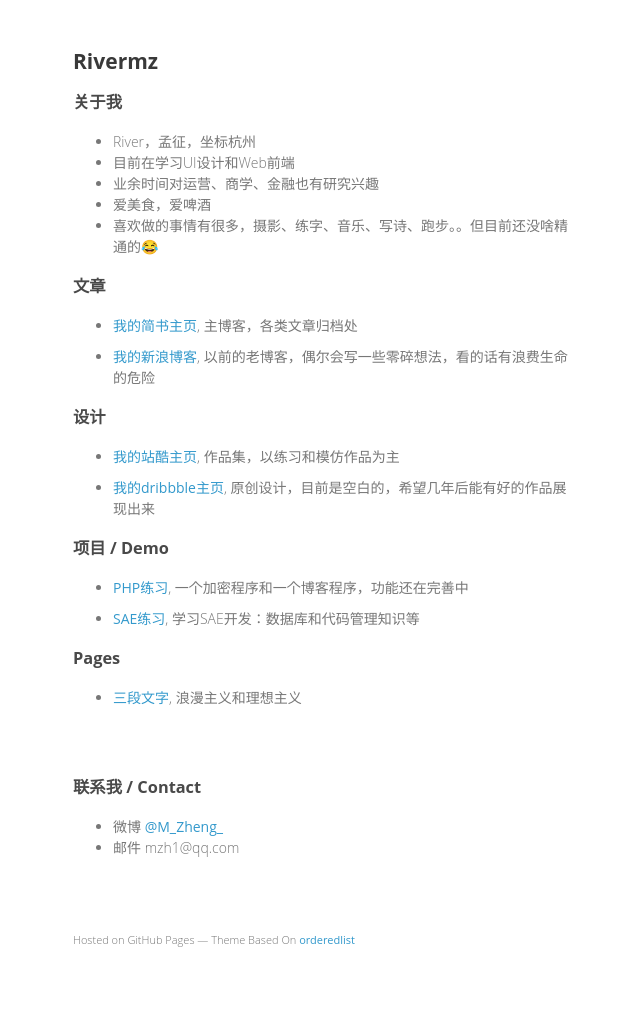
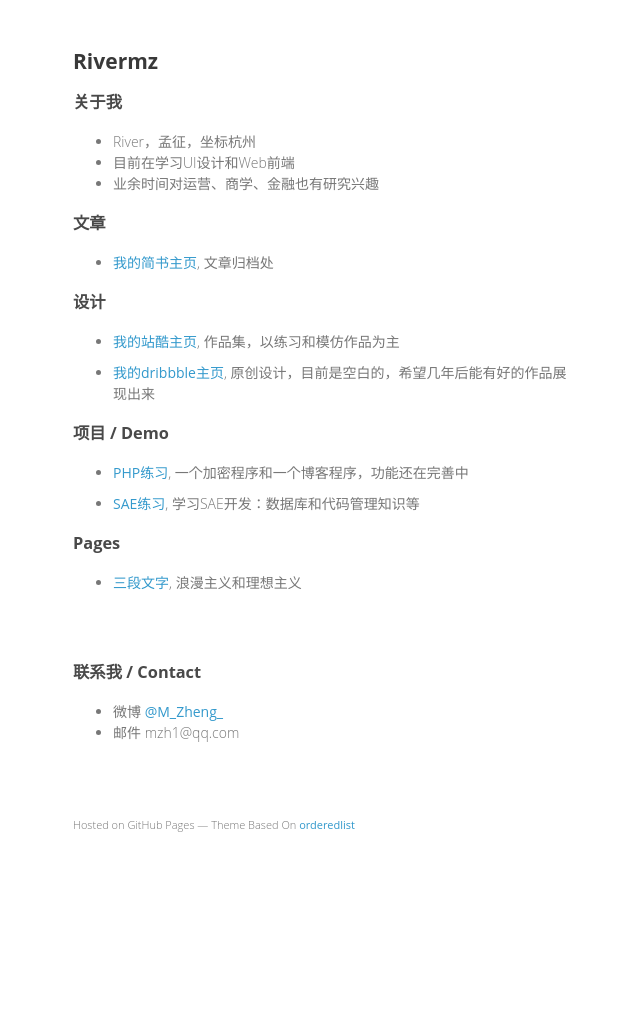
Before and after one commit to river0101/gitblog, a Jekyll site: the page index.html, which Jekyll copies as it is, in a window 1280 px wide. Shown: the whole page, without its empty margins (317-957 px from the left). Built offline with Jekyll 4.4.1, drawn with Linux system fonts in a browser that asks for light colours; after the commit the page ends 904 px from its top, so only the background shows below that.

Commit message:
Update index.html
naive啊

```diff
--- a/index.html
+++ b/index.html
@@ -18,13 +18,11 @@
 	 	   	<li>River，孟征，坐标杭州</li>
 	 	   	<li>目前在学习UI设计和Web前端</li>
 	 	   	<li>业余时间对运营、商学、金融也有研究兴趣</li>
-	 	   	<li>爱美食，爱啤酒</li>
-	 	   	<li>喜欢做的事情有很多，摄影、练字、音乐、写诗、跑步。。但目前还没啥精通的😂</li>
 	 	</ul>
 
 	 	<h3>文章</h3> <ul class="articleList">
-		 	<li><a href="http://www.jianshu.com/users/c31d99122f2c/latest_articles" target="_blank">我的简书主页</a>, 主博客，各类文章归档处</li>
-		 	<li><a href="http://blog.sina.com.cn/mzh0101" target="_blank">我的新浪博客</a>, 以前的老博客，偶尔会写一些零碎想法，看的话有浪费生命的危险</li>
+		 	<li><a href="http://www.jianshu.com/users/c31d99122f2c/latest_articles" target="_blank">我的简书主页</a>, 文章归档处</li>
+
 	 	</ul>
 
 	 	<h3>设计</h3> <ul class="articleList">
```
